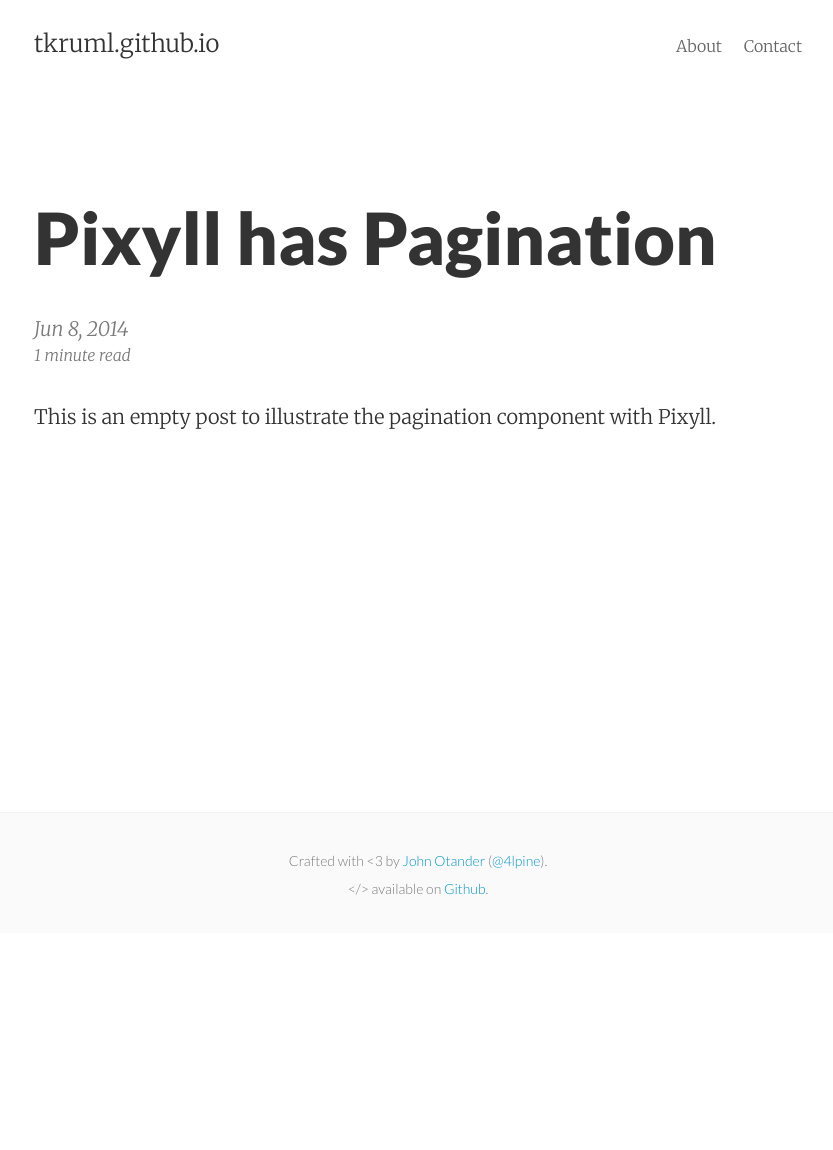
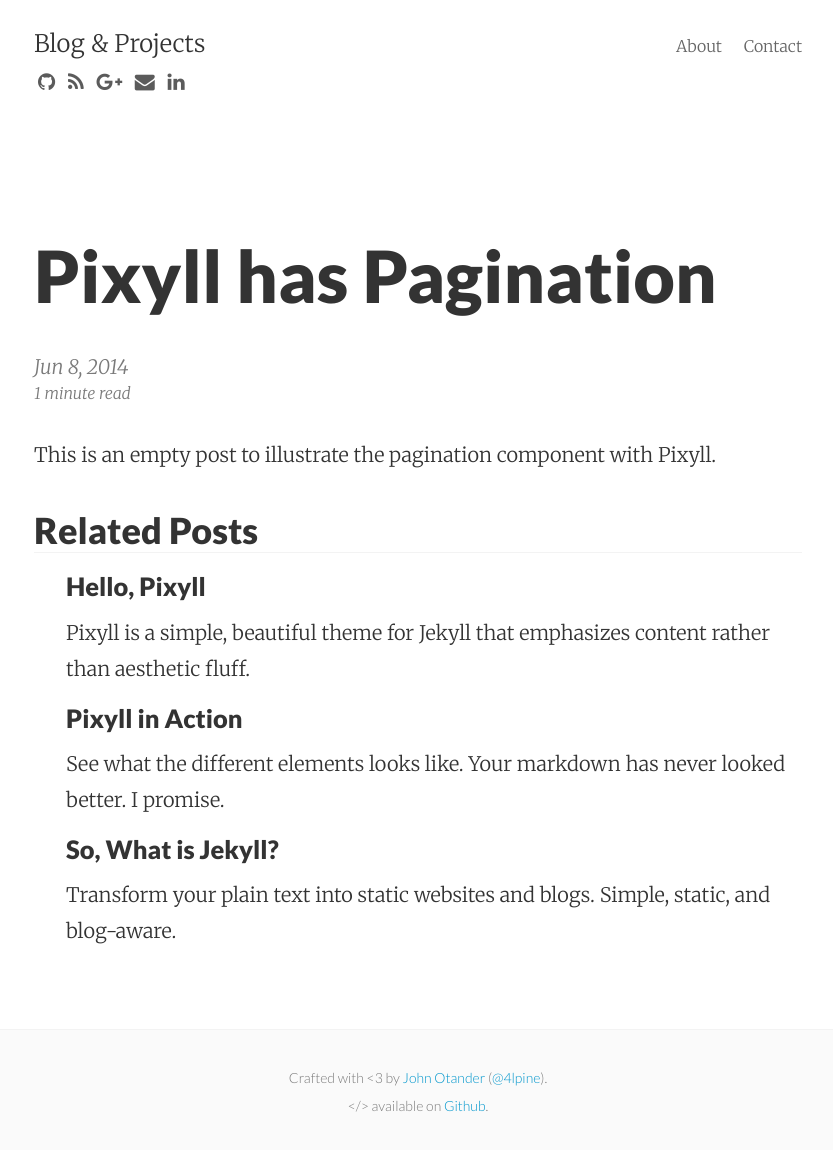
Before and after one commit to tkruml/tkruml.github.io, a Jekyll site: the page built from _posts/2014-06-08-pixyll-has-pagination.md, in a window 1280 px wide. Shown: the whole page, without its empty margins (222-1055 px from the left). Built offline with Jekyll 4.4.1, drawn with Linux system fonts in a browser that asks for light colours; nearby versions of some CDN libraries; before the commit the page ends 933 px from its top, so only the background shows below that; part of the change alters nothing that is shown.

Commit message:
Update _config.yml

```diff
--- a/_config.yml
+++ b/_config.yml
@@ -1,8 +1,8 @@
 # Site settings
-title:       tkruml.github.io
-email:       your_email@example.com
-author:      John Otander
-description: "A simple, beautiful theme for Jekyll that emphasizes content rather than aesthetic fluff."
+title:       Blog & Projects
+email:       tristan.ruml@gmail.com
+author:      Tristan Ruml
+description: "Random observations and projects I've worked on."
 
 # I commented out this line for now
 #baseurl:    "tkruml.github.io"
@@ -12,16 +12,16 @@ url:         "//tkruml.github.io"
 google_analytics:
 
 # Optional features
-animated:           false
-show_related_posts: false
+animated:           true
+show_related_posts: true
 show_post_footers:  false
 
 # Social icons
-show_social_icons: false
-github_username:
+show_social_icons: true
+github_username: tkruml
 twitter_username:
-google_plus_id:
-linkedin_username:
+google_plus_id: tristanruml
+linkedin_username: tristanruml
 bitcoin_url:
 paypal_url:
 flattr_button:
```
